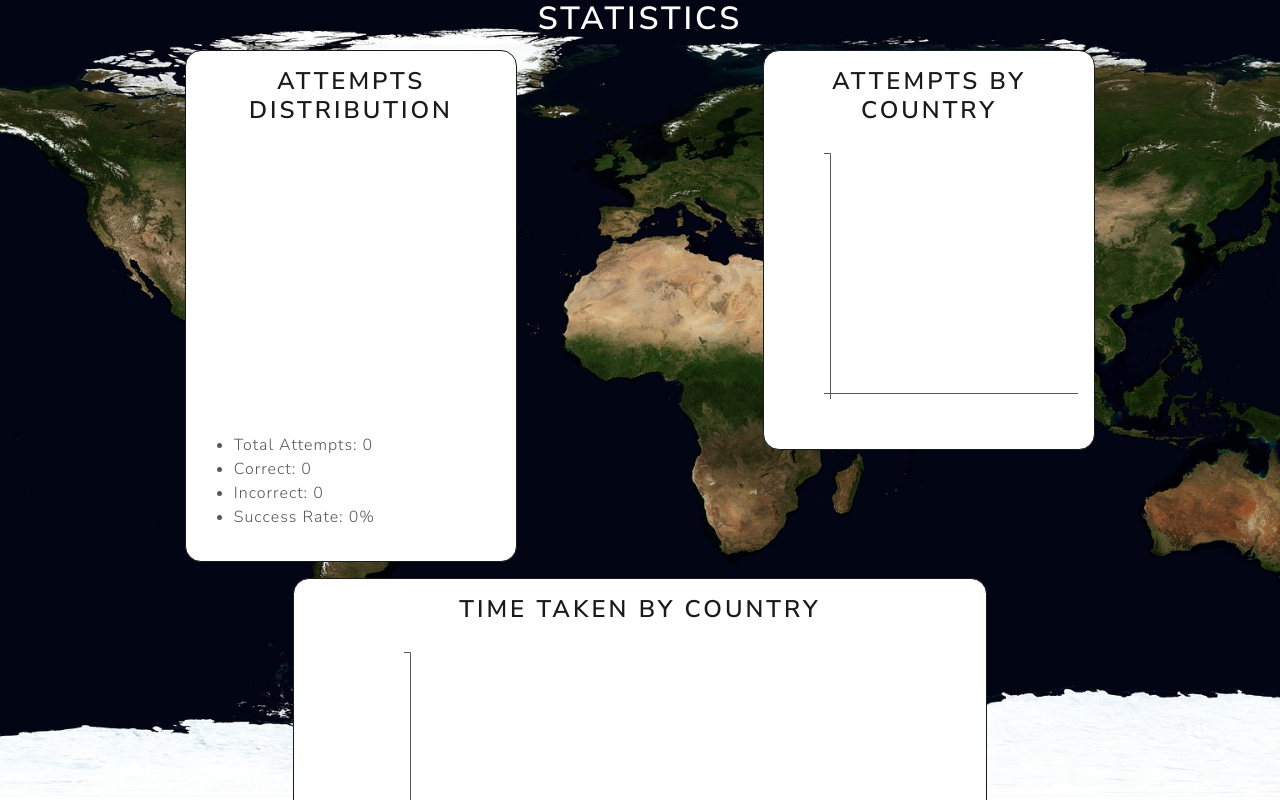
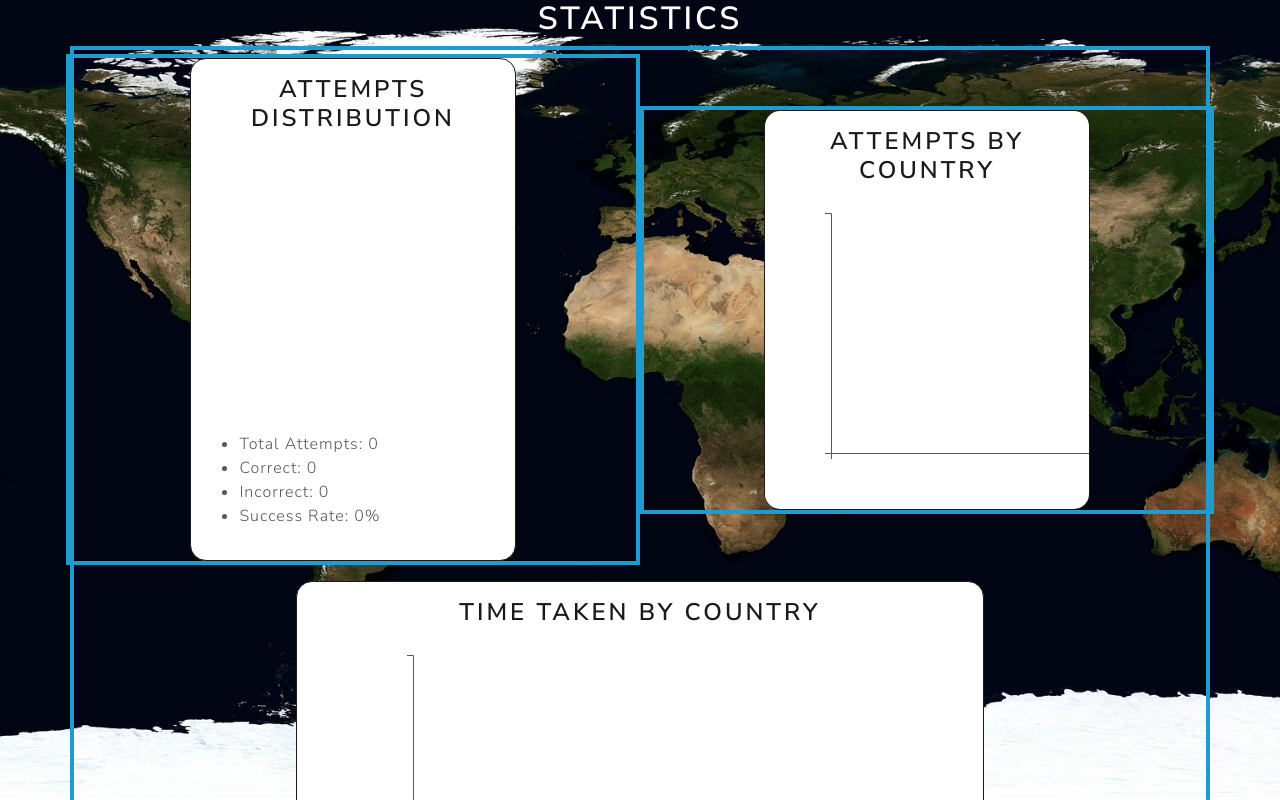
Before and after one commit to lefranc-sacha/projetWeb3_groupe22, a React (Vite) app: page /statistics in a window 1280 px wide. Built offline with nearby package versions, Linux system fonts and the light colour scheme.

Commit message:
update piechart

```diff
--- a/src/Components/Statistics/Statistics.jsx
+++ b/src/Components/Statistics/Statistics.jsx
@@ -39,41 +39,46 @@ const Statistics = () => {
         const height = 300;
         const radius = Math.min(width, height) / 2;
 
+        // Sélection du SVG et initialisation
         const svg = d3
             .select('#pie-chart')
-            .attr('width', width)
-            .attr('height', height)
+            .attr('viewBox', `0 0 ${width} ${height}`) // ViewBox pour gérer la responsivité
             .append('g')
             .attr('transform', `translate(${width / 2}, ${height / 2})`);
 
-        const color = d3.scaleOrdinal().domain(data).range(['#69b3a2', '#ff6f61']);
+        const color = d3.scaleOrdinal().domain(data.map(d => d.label)).range(['#69b3a2', '#ff6f61']);
 
         const pie = d3.pie().value(d => d.value);
         const arc = d3.arc().innerRadius(0).outerRadius(radius);
-        const arcHover = d3.arc().innerRadius(0).outerRadius(radius + 10);
 
+        // Création des segments
         svg.selectAll('path')
             .data(pie(data))
             .enter()
             .append('path')
             .attr('d', arc)
             .attr('fill', d => color(d.data.label))
-            .style('opacity', 0.7)
+            .style('opacity', 0.9)
             .on('mouseover', function (event, d) {
-                d3.select(this).transition().duration(200).attr('d', arcHover);
+                d3.select(this).style('opacity', 1); // Accentuation simple
+                svg.append('text')
+                    .attr('id', 'tooltip')
+                    .attr('x', arc.centroid(d)[0])
+                    .attr('y', arc.centroid(d)[1])
+                    .attr('text-anchor', 'middle')
+                    .attr('dy', '-10px')
+                    .style('font-size', '12px')
+                    .style('font-weight', 'bold')
+                    .style('fill', '#333')
+                    .text(d.data.label === 'Correct' ? `Good: ${d.data.value}` : `Bad: ${d.data.value}`);
             })
             .on('mouseout', function () {
-                d3.select(this).transition().duration(200).attr('d', arc);
+                d3.select(this).style('opacity', 0.9); // Retour à l'état initial
+                d3.select('#tooltip').remove(); // Supprimer le texte au survol
             });
+    };
 
-        // Ajouter les statistiques dans le camembert
-        svg.append('text')
-            .attr('text-anchor', 'middle')
-            .attr('y', radius + 30)
-            .text(`Success Rate: ${successRate}%`)
-            .style('font-size', '14px')
-            .style('font-weight', 'bold');
-    };
+
 
     const drawHistogram = (stats) => {
         const margin = { top: 20, right: 20, bottom: 40, left: 50 };
@@ -162,12 +167,26 @@ const Statistics = () => {
 
             <h1 className="text-center text-white">Statistics</h1>
 
-            <div className="container p-1">
+            <div className="container  border border-info border-4 p-1">
+
+                <div className="row border-4">
+
+                    <div className="col border border-info border-4 align-self-end">
+                        <div className="container border border-primary rounded-4 p-3 overflow-auto">
                             <div className="row">
-                    <div className="col-6">
-                        <div className="container border border-primary rounded-4 p-3 overflow-auto">
+                                <div className="col">
                                 <h3 className="text-center">Attempts Distribution</h3>
-                            <svg id="pie-chart" className="d-block w-100" style={{ height: '300px' }}></svg>
+                                </div>
+                            </div>
+
+                            <div className="row">
+                                <div className="col">
+                                <svg id="pie-chart"></svg>
+                                </div>
+                            </div>
+
+                            <div className="row">
+                                <div className="col">
                                     <ul>
                                         <li>Total Attempts: {totalAttempts}</li>
                                         <li>Correct: {countriesFound}</li>
@@ -177,10 +196,21 @@ const Statistics = () => {
                                 </div>
                             </div>
 
-                    <div className="col-6">
+                        </div>
+                    </div>
+
+                    <div className="col border border-info border-4 align-self-center">
                         <div className="container border border-primary rounded-4 p-3 overflow-auto">
+                            <div className="row">
+                                <div className="col">
                                 <h3 className="text-center">Attempts by Country</h3>
-                            <svg id="histogram" className="d-block w-100" style={{ height: '300px' }}></svg>
+                                </div>
+                            </div>
+                            <div className="row">
+                                <div className="col">
+                                <svg id="histogram" ></svg>
+                                </div>
+                            </div>
                         </div>
 
                     </div>
@@ -191,7 +221,7 @@ const Statistics = () => {
                     <div className="container border border-primary rounded-4 p-3 overflow-auto">
                         <div className="col">
                             <h3 className="text-center">Time Taken by Country</h3>
-                            <svg id="bar-chart" className="d-block w-100" style={{ height: '300px' }}></svg>
+                            <svg id="bar-chart"></svg>
                             <p>Total Time Taken: {timeTaken.toFixed(2)} seconds</p>
                             <p>Average Time Per Country: {averageTimePerCountry} seconds</p>
                         </div>
```
Lines whose indentation alone changed are shown as unchanged.
